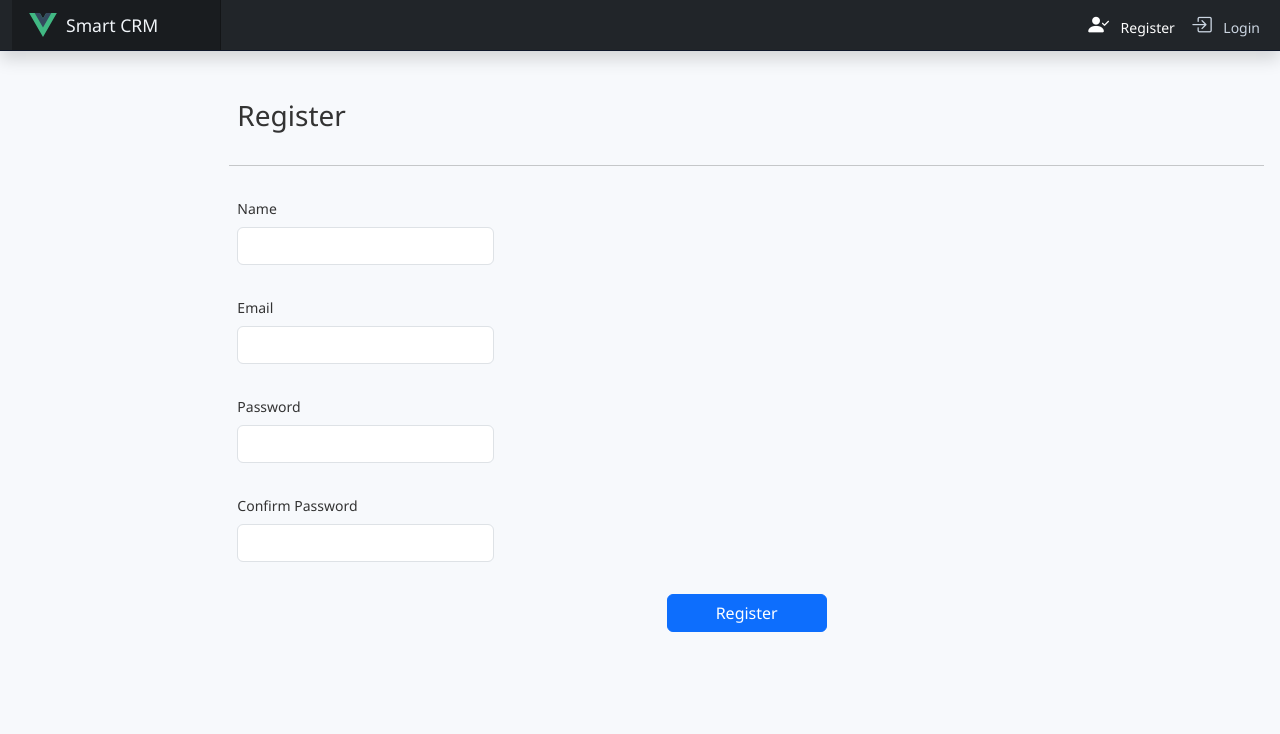
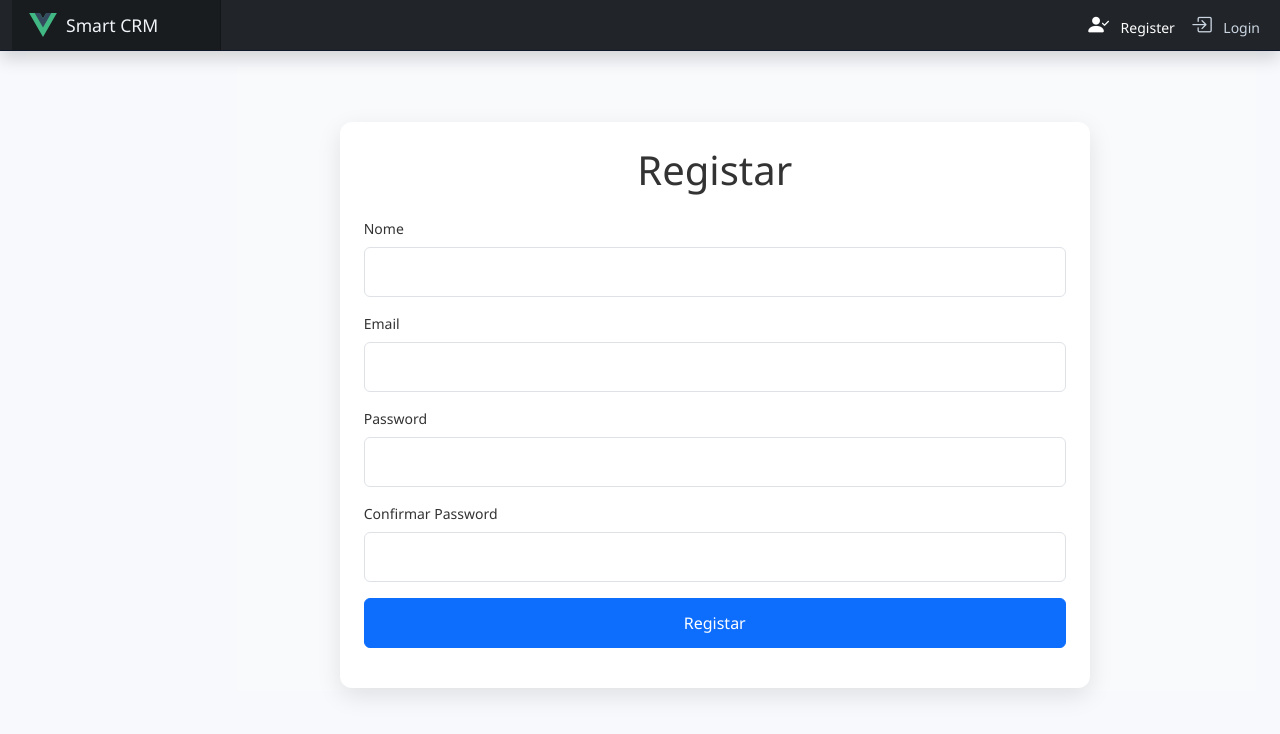
Before and after one commit to SimaoTroeira/SmartCRM, a Vue app in the folder frontend/: page /register in a window 1280 px wide. Shown: the top 734 px of the page. Built offline with nearby package versions, Linux system fonts and the light colour scheme.

Commit message:
Register e Login Fix CSS

```diff
--- a/frontend/src/components/auth/Login.vue
+++ b/frontend/src/components/auth/Login.vue
@@ -1,20 +1,25 @@
 <template>
-  <form class="row g-3 needs-validation" novalidate @submit.prevent="login">
-    <h3 class="mt-5 mb-3">Login</h3>
-    <hr>
+  <div class="login-wrapper">
+    <form class="login-form" @submit.prevent="login">
+      <h1 class="mb-4 text-center">Login</h1>
+
       <div class="mb-3">
         <label for="inputEmail" class="form-label">Email</label>
-      <input type="email" class="form-control" id="inputEmail" required v-model="credentials.email">
+        <input type="email" class="form-control" id="inputEmail" required v-model="credentials.email" />
       </div>
-    <div class="mb-3">
+
+      <div class="mb-4">
         <label for="inputPassword" class="form-label">Password</label>
-      <input type="password" class="form-control" id="inputPassword" required v-model="credentials.password">
+        <input type="password" class="form-control" id="inputPassword" required v-model="credentials.password" />
       </div>
-    <div class="mb-3 d-flex justify-content-center">
-      <button type="submit" class="btn btn-primary px-5">Login</button>
+
+      <div>
+        <button type="submit" class="btn btn-primary">Login</button>
       </div>
     </form>
+  </div>
 </template>
+
 
 <script setup>
 import { ref } from 'vue';
@@ -45,3 +50,35 @@ const login = async () => {
   }
 };
 </script>
+
+<style scoped>
+.login-wrapper {
+  display: flex;
+  justify-content: start;
+  align-items: center;
+  height: 80vh;
+  background-color: #f8fafc;
+  padding-left: 12vw;
+}
+
+.login-form {
+  width: 600px;
+  background-color: #ffffff;
+  padding: 3rem;
+  border-radius: 12px;
+  box-shadow: 0 8px 24px rgba(0, 0, 0, 0.1);
+}
+
+.login-form input {
+  width: 100% !important;
+  display: block;
+  height: 50px;
+  font-size: 16px;
+}
+
+.login-form button {
+  width: 100%;
+  height: 50px;
+  font-size: 16px;
+}
+</style>
--- a/frontend/src/components/auth/Register.vue
+++ b/frontend/src/components/auth/Register.vue
@@ -1,14 +1,16 @@
 <template>
-  <form class="row g-3 needs-validation" novalidate @submit.prevent="register">
-    <h3 class="mt-5 mb-3">Register</h3>
-    <hr>
+  <div class="register-wrapper">
+    <form class="register-form" @submit.prevent="register">
+      <h1 class="mb-4 text-center">Registar</h1>
+
       <div class="mb-3">
-      <label for="inputName" class="form-label">Name</label>
+        <label for="inputName" class="form-label">Nome</label>
         <input type="text" class="form-control" id="inputName" required v-model="user.name">
         <div v-if="errors.name && errors.name.length" class="text-danger">
           {{ errors.name[0] }}
         </div>
       </div>
+
       <div class="mb-3">
         <label for="inputEmail" class="form-label">Email</label>
         <input type="email" class="form-control" id="inputEmail" required v-model="user.email">
@@ -16,6 +18,7 @@
           {{ errors.email[0] }}
         </div>
       </div>
+
       <div class="mb-3">
         <label for="inputPassword" class="form-label">Password</label>
         <input type="password" class="form-control" id="inputPassword" required v-model="user.password">
@@ -23,18 +26,20 @@
           {{ errors.password[0] }}
         </div>
       </div>
+
       <div class="mb-3">
-      <label for="inputPasswordConfirmation" class="form-label">Confirm Password</label>
-      <input type="password" class="form-control" id="inputPasswordConfirmation" required
-        v-model="user.password_confirmation">
+        <label for="inputPasswordConfirmation" class="form-label">Confirmar Password</label>
+        <input type="password" class="form-control" id="inputPasswordConfirmation" required v-model="user.password_confirmation">
         <div v-if="errors.password_confirmation && errors.password_confirmation.length" class="text-danger">
           {{ errors.password_confirmation[0] }}
         </div>
       </div>
+
       <div class="mb-3 d-flex justify-content-center">
-      <button type="submit" class="btn btn-primary px-5">Register</button>
+        <button type="submit" class="btn btn-primary px-5">Registar</button>
       </div>
     </form>
+  </div>
 </template>
 
 <script setup>
@@ -109,3 +114,37 @@ const register = async () => {
 
 };
 </script>
+
+<style scoped>
+.register-wrapper {
+  display: flex;
+  justify-content: start;
+  align-items: center;
+  height: 78vh;
+  background-color: #f8fafc;
+  padding-left: 8vw;
+  border-width: 10;
+  padding-top: 5%;
+}
+
+.register-form {
+  width: 750px;
+  background-color: #ffffff;
+  padding: 1.5rem;
+  border-radius: 12px;
+  box-shadow: 0 8px 24px rgba(0, 0, 0, 0.1);
+}
+
+.register-form input {
+  width: 100% !important;
+  display: block;
+  height: 50px;
+  font-size: 16px;
+}
+
+.register-form button {
+  width: 100%;
+  height: 50px;
+  font-size: 16px;
+}
+</style>
```
Lines whose indentation alone changed are shown as unchanged.
